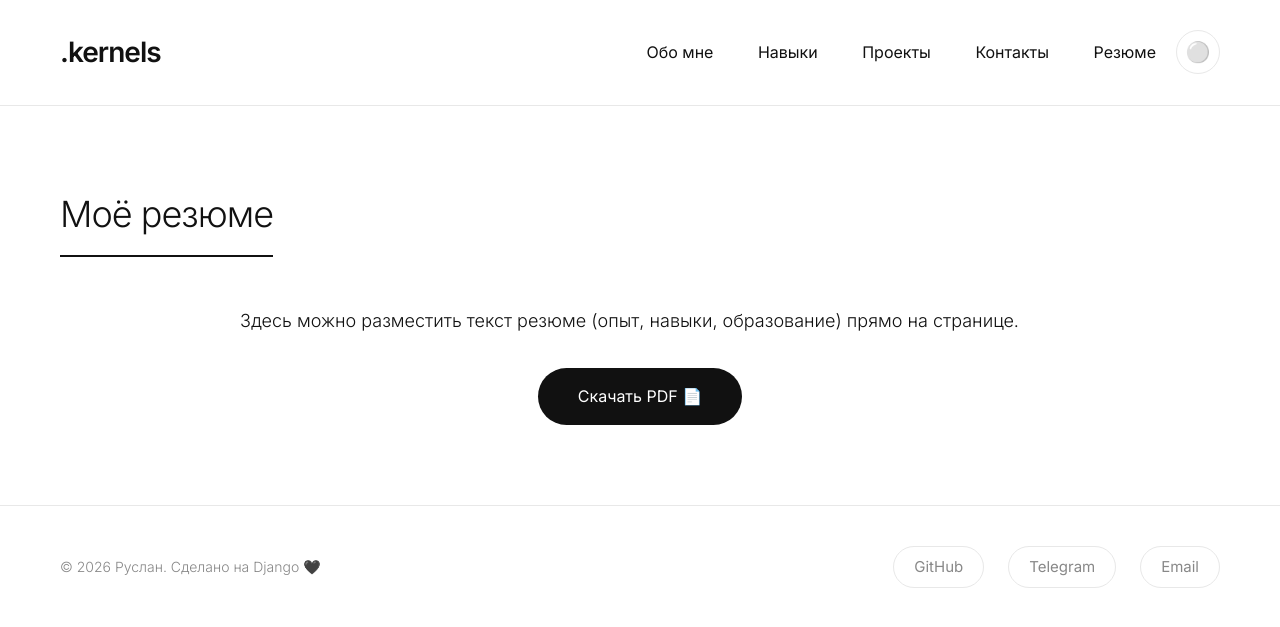
After one commit to Kernelsss/Myportfolio, a Django app: page /resume/ in a window 1280 px wide. The commit adds this page. Shown: the top 627 px of the page. Run offline with Django 5.2, Linux system fonts and the light colour scheme.

Commit message:
Add resume button for download pdf-file

```diff
--- a/portfolio/static/portfolio/css/style.css
+++ b/portfolio/static/portfolio/css/style.css
@@ -212,6 +212,26 @@ body {
 
 .btn-primary:hover {
     background: var(--btn-hover-bg);
+    transform: scale(1.02);
+}
+
+.btn-secondary {
+    display: inline-block;
+    background: transparent;
+    color: var(--text-primary);
+    padding: 16px 40px;
+    border-radius: 40px;
+    text-decoration: none;
+    font-weight: 400;
+    font-size: 16px;
+    border: 1px solid var(--border-color);
+    transition: all 0.3s ease;
+}
+
+.btn-secondary:hover {
+    background: var(--text-primary);
+    color: var(--bg-primary);
+    border-color: var(--text-primary);
     transform: scale(1.02);
 }
 
--- a/portfolio/templates/portfolio/base.html
+++ b/portfolio/templates/portfolio/base.html
@@ -46,6 +46,7 @@
                     <a href="{% url 'home' %}#skills">Навыки</a>
                     <a href="{% url 'home' %}#projects">Проекты</a>
                     <a href="{% url 'contacts' %}">Контакты</a>
+                    <a href="{% url 'resume_page' %}">Резюме</a>
                 </nav>
                 <button id="theme-toggle" class="theme-toggle" onclick="toggleTheme()" aria-label="Переключить тему">
                     <span class="theme-icon">⚪️</span>
--- a/portfolio/templates/portfolio/index.html
+++ b/portfolio/templates/portfolio/index.html
@@ -17,6 +17,7 @@
                 <h1 class="animate-on-load animate-delay-1">Привет, я Руслан.</h1>
                 <p class="subtitle animate-on-load animate-delay-2">Создаю минималистичные сайты<br>с душой и вниманием к деталям.</p>
                 <a href="#projects" class="btn-primary animate-on-load animate-delay-3">Смотреть проекты →</a>
+                <a href="{% static 'portfolio/files/Resume_Ruslan.pdf' %}" download class="btn-secondary">Скачать резюме 📄</a>
             </div>
         </div>
     </section>
@@ -41,6 +42,10 @@
                         <a href="https://github.com/Kernelsss" target="_blank" class="social-icon">GitHub</a>
                         <a href="https://t.me/shibaroy?ysclid=msitf9qqek200245457" target="_blank" class="social-icon">Telegram</a>
                         <a href="mailto:kernels@internet.ru" class="social-icon">Email</a>
+                        <!-- Кнопка скачивания резюме -->
+                        <a href="{% static 'portfolio/files/Resume_Ruslan.pdf' %}" download class="social-link" style="font-weight: 500;">
+                            📄 Резюме
+                        </a>
                     </div>
                 </div>
             </div>
--- /dev/null
+++ b/portfolio/templates/portfolio/resume_page.html
@@ -0,0 +1,22 @@
+{% extends 'portfolio/base.html' %}
+{% load static %}
+
+{% block title %}Резюме — Руслан{% endblock %}
+
+{% block content %}
+<section class="section">
+    <div class="container">
+        <h1 class="section-title">Моё резюме</h1>
+        <div class="resume-content" style="max-width: 800px; margin: 0 auto;">
+            <p style="font-size: 18px; line-height: 1.8;">
+                Здесь можно разместить текст резюме (опыт, навыки, образование) прямо на странице.
+            </p>
+            <div style="margin-top: 30px; text-align: center;">
+                <a href="{% static 'portfolio/files/Resume_Ruslan.pdf' %}" download class="btn-primary">
+                    Скачать PDF 📄
+                </a>
+            </div>
+        </div>
+    </div>
+</section>
+{% endblock %}
--- a/portfolio/urls.py
+++ b/portfolio/urls.py
@@ -9,4 +9,6 @@ urlpatterns = [
     path('', views.home_page, name='home'),
     path('project/<int:pk>/', views.project_detail, name='project_detail'),  # новая строка
     path('contacts/', views.contacts, name='contacts'), # forms contacts
+    path('download-resume/', views.download_resume, name='download_resume'),
+    path('resume/', views.resume_page, name='resume_page'),
 ]
--- a/portfolio/views.py
+++ b/portfolio/views.py
@@ -4,6 +4,32 @@ from .forms import ContactForm
 from .models import Project
 from django.core.mail import send_mail
 from django.conf import settings
+from django.http import HttpResponse
+from django.template.loader import get_template
+from django.conf import settings
+from weasyprint import HTML
+import os
+
+def download_resume(request):
+    # Данные для шаблона (можно передавать из модели)
+    context = {
+        'name': 'Руслан',
+        'title': 'Python/Django Developer',
+        'skills': ['Python', 'Django', 'HTML & CSS', 'Figma'],
+        'experience': [
+            {'company': 'Компания А', 'position': 'Разработчик', 'years': '2024–2026'},
+        ],
+        'education': 'СамГУ, факультет информатики',
+    }
+    template = get_template('portfolio/resume_template.html')
+    html_content = template.render(context)
+
+    # Генерируем PDF
+    pdf_file = HTML(string=html_content).write_pdf()
+
+    response = HttpResponse(pdf_file, content_type='application/pdf')
+    response['Content-Disposition'] = 'attachment; filename="Resume_Ruslan.pdf"'
+    return response
 
 def home_page(request):
     # Получаем все активные проекты, отсортированные по дате создания
@@ -50,3 +76,6 @@ def contacts(request):
         'form': form,
     }
     return render(request, 'portfolio/contacts.html', context)
+
+def resume_page(request):
+    return render(request, 'portfolio/resume_page.html')
```
Also changed, not shown: portfolio/templates/portfolio/resume_template.html (added, +36 -0 lines), requirements.txt (+12 -0 lines).
